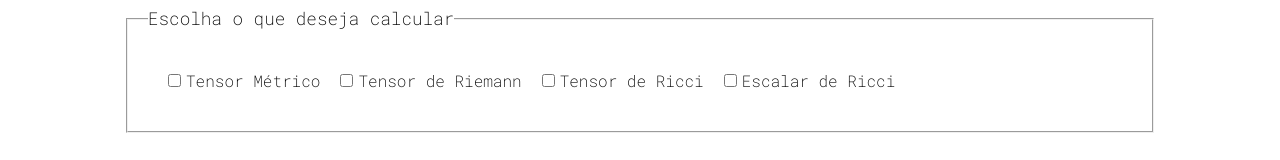
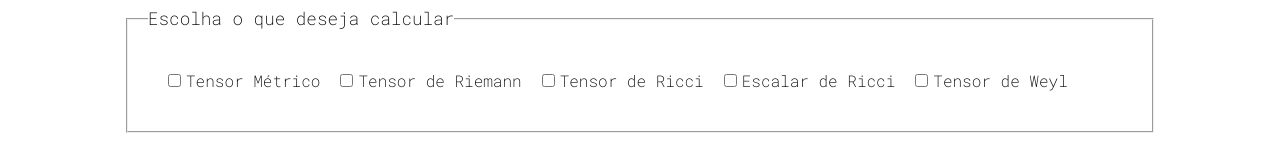
Before and after one commit to TheVicttor/frontprod, a React (Vite) app: page / in a window 1280 px wide. Shown: the part 285-445 px from the top of the page. Built offline with nearby package versions, Linux system fonts and the light colour scheme; no server answers.

Commit message:
weyl tensor

```diff
--- a/src/components/Tensores/Tensores.jsx
+++ b/src/components/Tensores/Tensores.jsx
@@ -15,11 +15,13 @@ export default function Tensores() {
     const [riemannChecked, setRiemannChecked] = useState(false);
     const [ricciChecked, setRicciChecked] = useState(false);
     const [ricciScalarChecked, setRicciScalarChecked] = useState(false);
+    const [weylChecked, setWeylChecked] = useState(false);
     const [exibirCards, setExibirCards] = useState(false);
     const [tensorDaMetrica, setTensorDaMetrica] = useState(null);
     const [riemann, setRiemann] = useState(null);
     const [ricci, setRicci] = useState(null);
     const [ricciScalar, setRicciScalar] = useState(null);
+    const [weylTensor, setWeylTensor] = useState(null);
     const [metricaSelecionada, setMetricaSelecionada] = useState("Schwarzschild");
     const [loading, setLoading] = useState(true);
     const [loadingCalculos, setLoadingCalculos] = useState(false);
@@ -75,11 +77,13 @@ export default function Tensores() {
         setRiemann(null);
         setRicci(null);
         setRicciScalar(null);
+        setWeylTensor(null);
         // Resetar os checkboxes quando a métrica é alterada
         setTensorDaMetricaChecked(false);
         setRiemannChecked(false);
         setRicciChecked(false);
         setRicciScalarChecked(false);
+        setWeylChecked(false);
     }, [metricaSelecionada]);
 
     const getMetricas = () => {
@@ -115,6 +119,10 @@ export default function Tensores() {
         setRicciScalarChecked(event.target.checked);
     };
 
+    const handleWeylChange = (event) => {
+        setWeylChecked(event.target.checked);
+    };
+
     const handleCalcular = () => {
         setLoadingCalculos(true);
 
@@ -132,6 +140,7 @@ export default function Tensores() {
                 handleRiemann();
                 handleRicci();
                 handleRicciScalar();
+                handleWeyl();
             })
             .catch((error) => {
                 console.error(error);
@@ -212,18 +221,43 @@ export default function Tensores() {
         }
     };
 
+    const handleWeyl = () => {
+        if (weylChecked) {
+            setLoadingCalculos(true);
+            const dataWeyl = {
+                metrica: metricaSelecionada,
+                tipo: "weylTensor",
+            };
+
+            api.post(`${backendUrl}/tensores`, dataWeyl)
+                .then((response) => {
+                    setWeylTensor(response.data.result);
+                })
+                .catch((error) => {
+                    console.error(error);
+                })
+                .finally(() => {
+                    setTimeout(() => {
+                        setLoadingCalculos(false); // Finalizar loading dos cálculos
+                    }, 3600);
+                });
+        }
+    };
+
     const handleResetar = () => {
         setExibirCards(false);
         setTensorDaMetricaChecked(false);
         setRiemannChecked(false);
         setRicciChecked(false);
         setRicciScalarChecked(false);
+        setWeylChecked(false);
         setMetricaSelecionada(metricas[0]?.value || "Schwarzschild");
         // Resetar resultados ao resetar
         setTensorDaMetrica(null);
         setRiemann(null);
         setRicci(null);
         setRicciScalar(null);
+        setWeylTensor(null);
     };
 
     return (
@@ -280,6 +314,16 @@ export default function Tensores() {
                                 Escalar de Ricci
                             </label>
                         </div>
+                        <div>
+                            <label>
+                                <input
+                                    type="checkbox"
+                                    checked={weylChecked}
+                                    onChange={handleWeylChange}
+                                />
+                                Tensor de Weyl
+                            </label>
+                        </div>
                     </div>
                 </fieldset>
                 <div className="Botoes">
@@ -313,6 +357,13 @@ export default function Tensores() {
                                 result={ricciScalar}
                             />
                         )}
+
+                        {weylChecked && weylTensor && (
+                            <Card
+                                title="Tensor de Weyl"
+                                result={weylTensor}
+                            />
+                        )}
                     </div>
                 )}
             </div>
```
Also changed, not shown: 1 other file (tests, documents, lock files or other folders).
